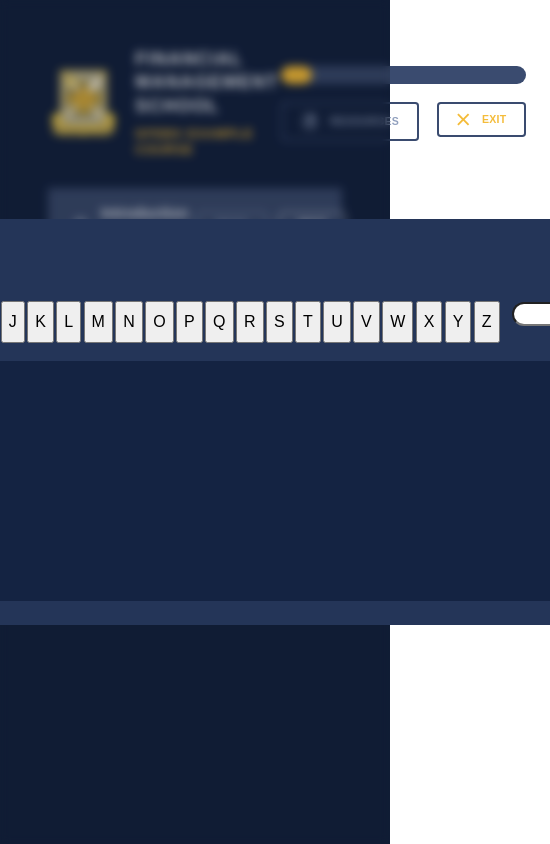
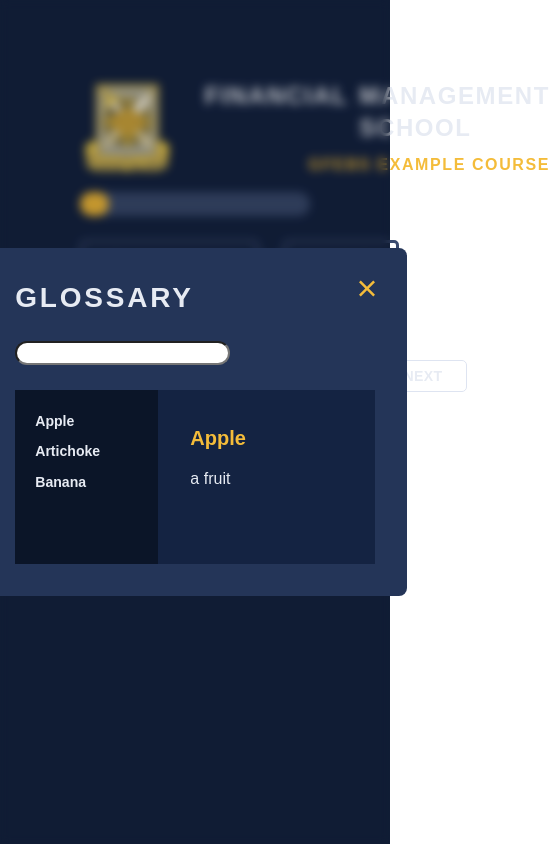
Before and after one commit to gfebs-dev-team/template-training-content, a Vue app: page / in a window 390 px wide. Shown: the whole page, 550 px wide, since content can reach past the window. Built offline with nearby package versions, Linux system fonts and the light colour scheme.

Commit message:
glossary pt 2

```diff
--- a/src/assets/base.scss
+++ b/src/assets/base.scss
@@ -30,16 +30,7 @@
   --p-1: 0.5rem;
   --p-2: 0.25rem;
 
-  @media only screen and (max-width: 1200px) and (max-height: 923px) {
-    font-size: 12px;
-    --p5: 4rem;
-    --p4: 2.5rem;
-    --p3: 1.5rem;
-  }
 
-  @media only screen and (max-width: 1024px) and (max-height: 768px) {
-    font-size: 11px;
-  }
 
 }
 
--- a/src/components/AppButton.vue
+++ b/src/components/AppButton.vue
@@ -3,7 +3,7 @@ defineProps(['size', 'color', 'variant'])
 </script>
 
 <template>
-  <button :class="[size, color, variant]">
+  <button :class="['appButton', size, color, variant]">
     <slot></slot>
   </button>
 </template>
--- a/src/components/AppGlossary.vue
+++ b/src/components/AppGlossary.vue
@@ -1,4 +1,8 @@
 <script setup>
+import { ref, onMounted } from 'vue'
+defineProps({
+  glossary: Array
+})
 const alphabet = [
   'A',
   'B',
@@ -27,30 +31,48 @@ const alphabet = [
   'Y',
   'Z'
 ]
-defineProps(['glossary'])
+const activeIndex = ref(0)
 </script>
 
 <template>
   <div class="overlay">
     <div class="glossary">
+      <div class="heading">
         <h2>Glossary</h2>
+        <svg
+          width="16"
+          height="17"
+          viewBox="0 0 16 17"
+          fill="none"
+          xmlns="http://www.w3.org/2000/svg"
+        >
+          <path
+            d="M8.00005 6.72228L14.2222 0.5L16 2.27778L9.77782 8.50005L16 14.7222L14.2222 16.5L8.00005 10.2778L1.77778 16.5L0 14.7222L6.22228 8.50005L0 2.27778L1.77778 0.5L8.00005 6.72228Z"
+            fill="#F4BC3A"
+          />
+        </svg>
+      </div>
       <div class="filter-search">
         <div class="filter">
-          <button>All</button>
+          <button class="active">All</button>
+          <p>|</p>
           <div class="alphabet">
             <button>0-9</button>
             <button v-for="(letter, index) in alphabet" :key="index">{{ letter }}</button>
           </div>
         </div>
         <div class="search">
-            <input id="glossary-search" type="search">
+          <input id="glossary-search" type="search" />
         </div>
       </div>
       <div class="terms-definitions">
         <div class="terms-area">
-            <li v-for="(item) in glossary" :key="item.term">{{ item.term }}</li>
+          <li v-for="item in glossary" :key="item.term">{{ item.term }}</li>
         </div>
-        <div class="definition-area"></div>
+        <div class="definition-area">
+          <h3>{{ glossary[activeIndex].term }}</h3>
+          <p>{{ glossary[activeIndex].definition }}</p>
+        </div>
       </div>
     </div>
   </div>
@@ -62,20 +84,34 @@ defineProps(['glossary'])
   display: flex;
   background: rgba(0, 0, 0, 0.2);
   backdrop-filter: blur(5px);
+  padding: 5rem;
   z-index: 99;
   top: 0;
   left: 0;
-  width: 100%;
-  height: 100%;
+  width: 100vw;
+  height: 100vh;
   align-items: center;
   justify-content: center;
   .glossary {
     display: flex;
     flex-direction: column;
+    aspect-ratio: 16/9;
     background-color: var(--delft-blue);
     border-radius: 0.5rem;
     padding: 2rem;
     gap: 1.5rem;
+    .heading {
+      display: flex;
+      justify-content: space-between;
+      h2 {
+        color: var(--lavendar);
+        font-size: var(--m2);
+        font-weight: 700;
+        line-height: 130%;
+        letter-spacing: 0.175rem;
+        text-transform: uppercase;
+      }
+    }
 
     .filter-search {
       display: flex;
@@ -83,10 +119,29 @@ defineProps(['glossary'])
       .filter {
         display: flex;
         gap: 1rem;
+        @media only screen and (max-width: 1330px) {
+          display: none;
+        }
+
+        @media only screen and (max-height: 750px) {
+          display: none;
+        }
+
+        button {
+          background: none;
+          color: var(--cool-grey);
+          border: none;
+          font-weight: 700;
+          font-size: var(--m-1);
+          & .active {
+            color: var(--color-accent);
+            font-size: var(--m0);
+          }
+        }
 
         .alphabet {
           display: flex;
-                gap: .2rem;
+          gap: 0.2rem;
         }
       }
       .search {
@@ -98,18 +153,40 @@ defineProps(['glossary'])
 
     .terms-definitions {
       display: flex;
-        height: 20rem;
-        width: 100%;
+      height: 100%;
       .terms-area {
-            width: 13rem;
         height: 100%;
+        width: 15rem;
+        padding: 1.25rem;
+        overflow-y: auto;
+        gap: 0.5rem;
         background-color: var(--oxford-blue);
+        display: flex;
+        flex-direction: column;
+        li {
+          list-style-type: none;
+          font-size: var(--m-2);
+          color: var(--lavendar);
+          font-weight: 700;
+          text-transform: capitalize;
+        }
       }
 
       .definition-area {
+        display: flex;
+        flex-direction: column;
+        gap: 0.75rem;
         width: 100%;
         height: 100%;
+        padding: 2rem;
         background-color: var(--space-cadet);
+
+        h3 {
+          font-size: var(--m0);
+          font-weight: 700;
+          color: var(--color-accent);
+          text-transform: capitalize;
+        }
       }
     }
   }
--- a/src/components/AppPopover.vue
+++ b/src/components/AppPopover.vue
@@ -1,10 +1,10 @@
 <script setup>
-import AppButton from './AppButton.vue';
-import { ref, watch } from 'vue';
+import AppButton from './AppButton.vue'
+import { ref, watch } from 'vue'
 
-const popover = ref(false);
+const popover = ref(false)
 
-watch((popover)=>{
+watch((popover) => {
   console.log(popover.value)
 })
 defineProps(['buttonStyle'])
@@ -12,11 +12,11 @@ defineProps(['buttonStyle'])
 
 <template>
   <div class="outside" @click="popover = false"></div>
-  <div>
-    <AppButton v-bind="buttonStyle" @click="popover = !popover"><slot name="button-name"></slot></AppButton>
-    <div class="menu" v-if="popover" @click="popover = false">
-      <slot name="menu"></slot>
-    </div>
+  <AppButton class="toggleButton" v-bind="buttonStyle" @click="popover = !popover"
+    ><slot name="button-name"></slot
+  ></AppButton>
+  <div class="menu" v-if="popover" @click="popover = false">
+    <slot name="menu"></slot>
   </div>
 </template>
 
@@ -28,11 +28,15 @@ defineProps(['buttonStyle'])
   width: 100vw;
   height: 100vh;
 }
+
+.toggleButton {
+  position: relative;
+}
 .menu {
   position: absolute;
   width: max-content;
   max-width: 20rem;
   z-index: 1;
-  margin-top: .5rem;
+  margin-top: 3.5rem;
 }
 </style>
--- a/src/components/ContentHeader.vue
+++ b/src/components/ContentHeader.vue
@@ -31,9 +31,9 @@ function windowClose() {
     <div class="heading">
       <img id="heading-shield" src="/shield-01.png" />
       <div class="heading-text">
-        <h1 id="heading-title" class="title">
-          Financial<br />
-          Management School
+        <h1 id="heading-title">
+          <span class="title">Financial</span>
+          <span class="title">Management School</span>
         </h1>
         <h2 id="heading-subtitle" class="title">
           <slot></slot>
@@ -65,7 +65,8 @@ function windowClose() {
           <template #menu>
             <div class="resource-menu">
               <ul>
-                <li>Glossary</li> <!--Set Glossary Popup and bind to click-->
+                <li>Glossary</li>
+                <!--Set Glossary Popup and bind to click-->
                 <li><a href="/">GFEBS Production PSW</a></li>
               </ul>
             </div>
@@ -97,11 +98,21 @@ nav {
   justify-content: space-between;
   align-items: center;
   align-self: stretch;
+
+  @media only screen and (max-width: 1000px) {
+    flex-direction: column;
+    gap: 1rem;
+  }
   .heading {
     display: flex;
     align-items: center;
     gap: var(--p3);
     width: fit-content;
+
+    @media only screen and (max-width: 1000px) {
+      justify-content: space-between;
+      width: 100%;
+    }
     #heading-shield {
       width: 6rem;
       height: 6rem;
@@ -112,12 +123,25 @@ nav {
       flex-direction: column;
       align-items: flex-start;
       gap: 0.75rem;
+
       #heading-title {
-        font-size: var(--m1);
+        display: flex;
+        flex-direction: column;
+        span {
+          font-size: var(--m1);
+        }
+
+        @media only screen and (max-width: 1000px) {
+          flex-direction: row;
+          gap: 0.7rem;
+        }
       }
       #heading-subtitle {
         font-size: var(--m-1);
         color: var(--color-accent);
+        @media only screen and (max-width: 1000px) {
+          align-self: flex-end;
+        }
       }
     }
   }
@@ -130,6 +154,10 @@ nav {
     gap: 1.5rem;
     align-self: stretch;
     width: 25rem;
+
+    @media only screen and (max-width: 1000px) {
+      width: 100%;
+    }
     .progress-bar {
       width: 100%;
       height: 1.5rem;
@@ -144,10 +172,10 @@ nav {
     }
     .buttons {
       display: flex;
-      justify-content: flex-end;
+      width: 100%;
+      justify-content: space-between;
       align-items: flex-start;
       gap: 1.5rem;
-      align-self: stretch;
       .resource-menu {
         background-color: var(--oxford-blue);
         width: fit-content;
@@ -177,6 +205,7 @@ nav {
           }
         }
       }
+
       #heading-exit {
         color: var(--color-accent);
       }
```
Lines whose indentation alone changed are shown as unchanged.
